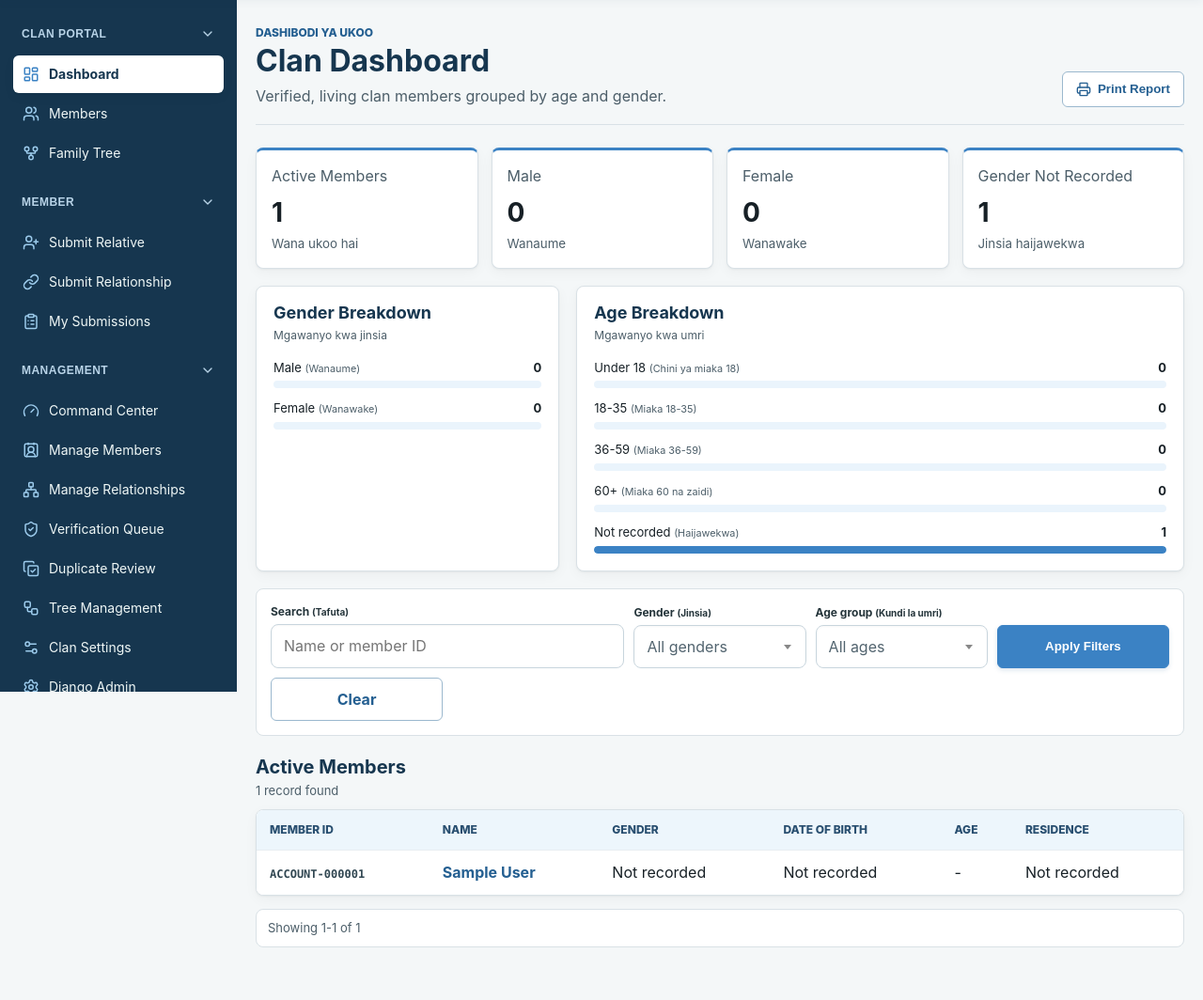
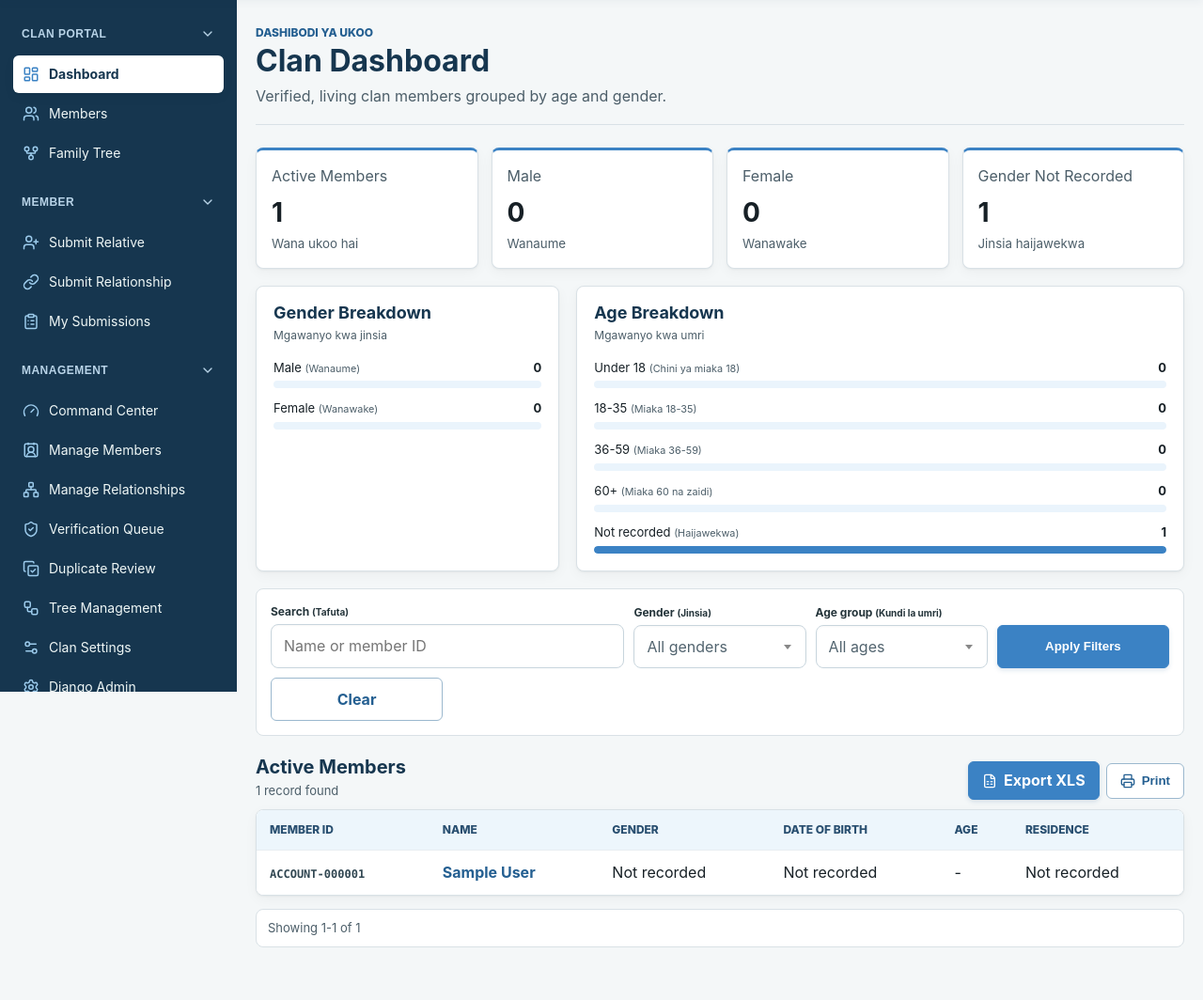
Before and after one commit to Oswaldgerald/clan, a Django app: page / in a window 1280 px wide. Shown: the part 64-1128 px from the top of the page at 94% size. Run offline with Django 4.2, Linux system fonts and the light colour scheme; the visitor is signed in with stand-in values (Sample User, id 1); data comes from the database, SQL or seed files in the repository; some libraries are stand-ins or nearby versions.

Commit message:
Place XLS export with active member list

```diff
--- a/members/services/member_reports.py
+++ b/members/services/member_reports.py
@@ -67,6 +67,7 @@ def active_member_report_context(request, page_size):
     pagination_query.pop("page", None)
     return {
         "members": Paginator(filtered_members, page_size).get_page(request.GET.get("page")),
+        "filtered_members": filtered_members,
         "summary": summary,
         "age_groups": age_groups,
         "query": query,
--- a/members/urls.py
+++ b/members/urls.py
@@ -6,7 +6,7 @@ from . import management_views
 urlpatterns = [
     path("", views.dashboard, name="dashboard"),
     path("members/", views.member_list, name="member-list"),
-    path("members/export/", views.member_list_export, name="member-list-export"),
+    path("reports/active-members/export/", views.active_member_export, name="active-member-export"),
     path("members/<int:pk>/", views.person_detail, name="person-detail"),
     path("members/<int:pk>/add-child/", views.add_child, name="add-child"),
     path("submit/relative/", views.submit_relative, name="submit-relative"),
--- a/members/views.py
+++ b/members/views.py
@@ -84,13 +84,13 @@ def member_list(request):
 
 
 @login_required
-def member_list_export(request):
-    members, _, _, _, _ = filtered_member_list(request)
-    workbook = build_member_list_workbook(list(members))
+def active_member_export(request):
+    context = active_member_report_context(request, LIST_PAGE_SIZE)
+    workbook = build_member_list_workbook(context["filtered_members"])
     return FileResponse(
         workbook,
         as_attachment=True,
-        filename="clan_members.xls",
+        filename="active_members.xls",
         content_type="application/vnd.ms-excel",
     )
 
--- a/templates/management/active_member_report.html
+++ b/templates/management/active_member_report.html
@@ -8,9 +8,6 @@
     <p class="section-translation">{{ report_translation|default:"Ripoti ya wana ukoo hai" }}</p>
     <h1>{{ report_heading|default:"Active Member Report" }}</h1>
     <p class="muted">Verified, living clan members grouped by age and gender.</p>
-  </div>
-  <div class="action-group">
-    <button class="button button-secondary" type="button" data-print-report><i data-lucide="printer" aria-hidden="true"></i>Print Report</button>
   </div>
 </section>
 
@@ -76,6 +73,10 @@
 
 <div class="report-table-heading">
   <div><h2>Active Members</h2><p class="muted">{{ filtered_total }} record{{ filtered_total|pluralize }} found</p></div>
+  <div class="action-group">
+    <a class="button" href="{% url 'active-member-export' %}{% if request.GET.urlencode %}?{{ request.GET.urlencode }}{% endif %}" download><i data-lucide="file-spreadsheet" aria-hidden="true"></i>Export XLS</a>
+    <button class="button button-secondary" type="button" data-print-report><i data-lucide="printer" aria-hidden="true"></i>Print</button>
+  </div>
 </div>
 <table>
   <thead><tr><th>Member ID</th><th>Name</th><th>Gender</th><th>Date of Birth</th><th>Age</th><th>Residence</th></tr></thead>
--- a/templates/members/member_list.html
+++ b/templates/members/member_list.html
@@ -8,7 +8,6 @@
     <h1>Clan Members</h1>
     <p class="muted">Search by name, member ID, residence, or occupation.</p>
   </div>
-  <a class="button" href="{% url 'member-list-export' %}{% if request.GET.urlencode %}?{{ request.GET.urlencode }}{% endif %}" download><i data-lucide="file-spreadsheet" aria-hidden="true"></i>Export XLS</a>
 </section>
 
 <section class="grid member-summary" aria-label="Member summary">
```
Also changed, not shown: members/tests.py (+4 -4 lines).
